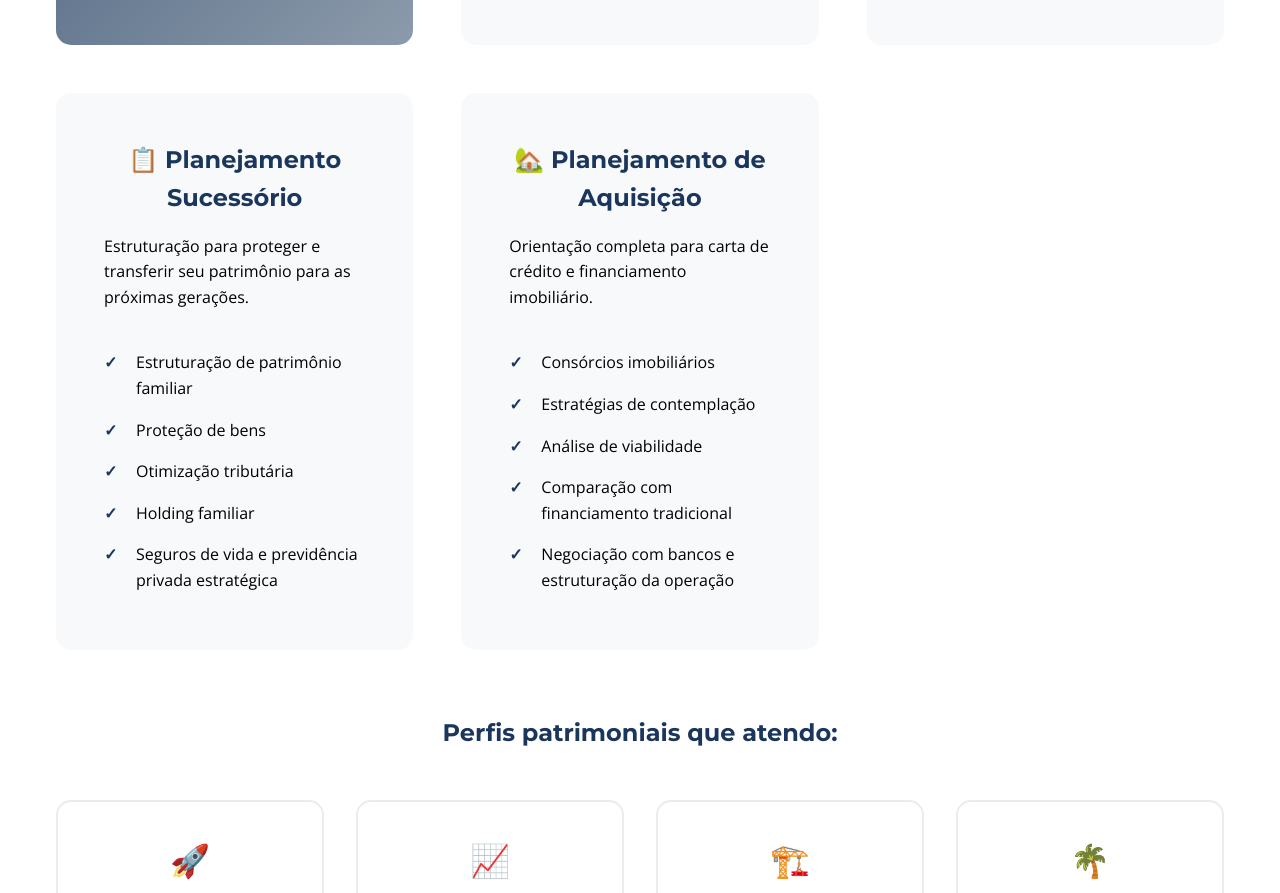
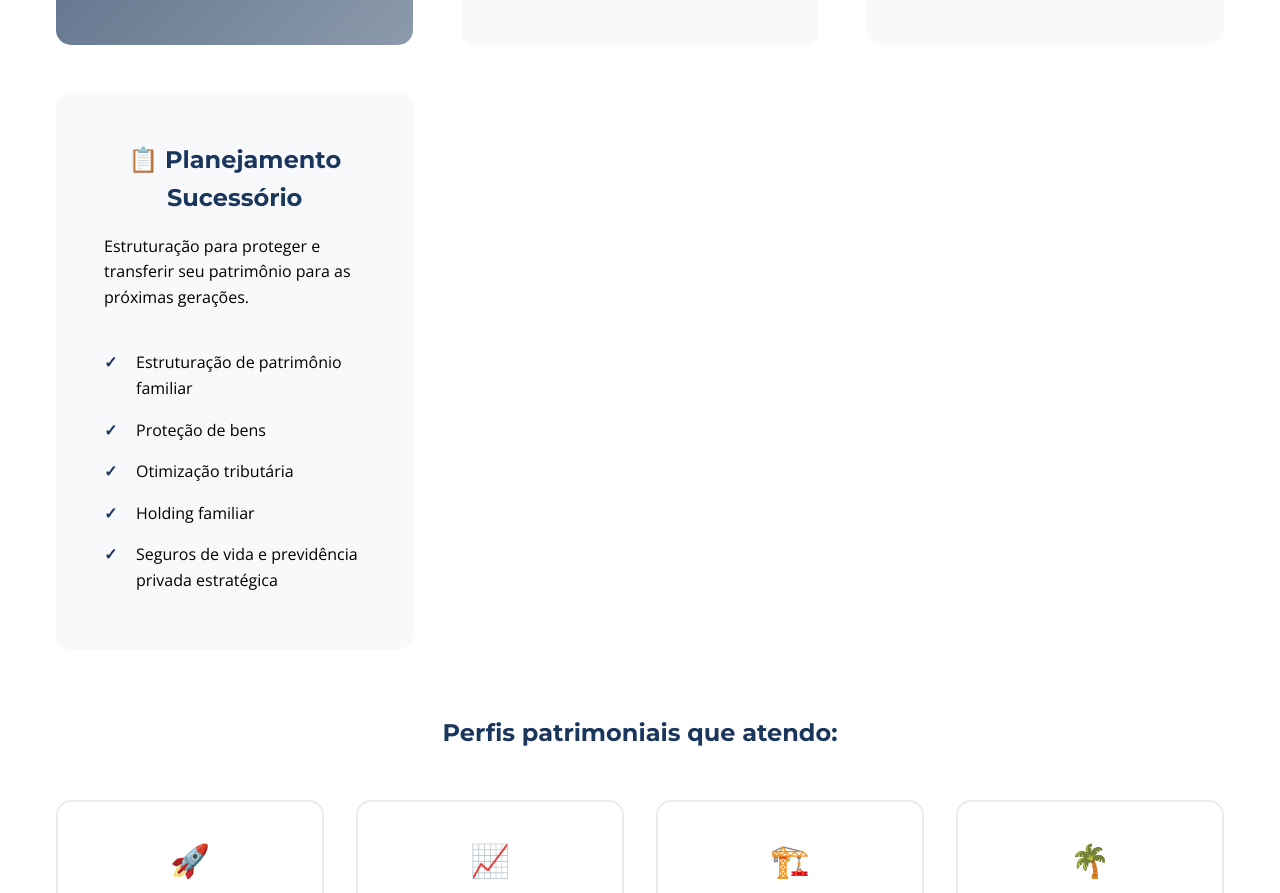
Before and after one commit to caiohrmartins20/caiowiserabc.com, a plain HTML site: page index.html in a window 1280 px wide. Shown: the part 4725-5618 px from the top of the page. Drawn offline with nearby package versions, Linux system fonts and the light colour scheme.

Commit message:
Removido Planejamento de Aquisição e centralizado texto AuM

```diff
--- a/index.html
+++ b/index.html
@@ -266,17 +266,6 @@
                         </ul>
                     </div>
 
-                    <div class="servico-card">
-                        <h3>🏡 Planejamento de Aquisição</h3>
-                        <p>Orientação completa para carta de crédito e financiamento imobiliário.</p>
-                        <ul>
-                            <li>Consórcios imobiliários</li>
-                            <li>Estratégias de contemplação</li>
-                            <li>Análise de viabilidade</li>
-                            <li>Comparação com financiamento tradicional</li>
-                            <li>Negociação com bancos e estruturação da operação</li>
-                        </ul>
-                    </div>
                 </div>
 
                 <div class="segmentacao">
--- a/style.css
+++ b/style.css
@@ -1113,6 +1113,7 @@ p {
     font-size: 0.9rem;
     color: #6B7280;
     line-height: 1.4;
+    text-align: center;
 }
 
 .btg-badge {
```
